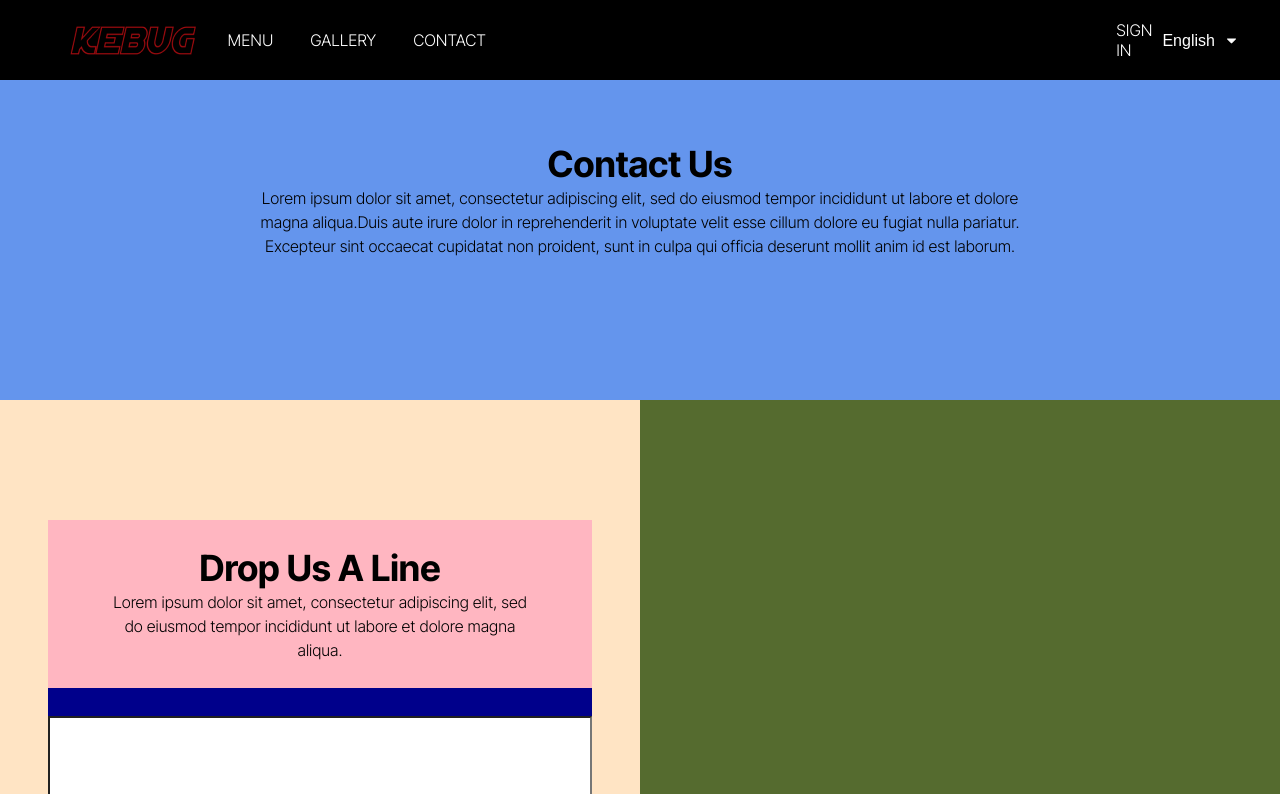
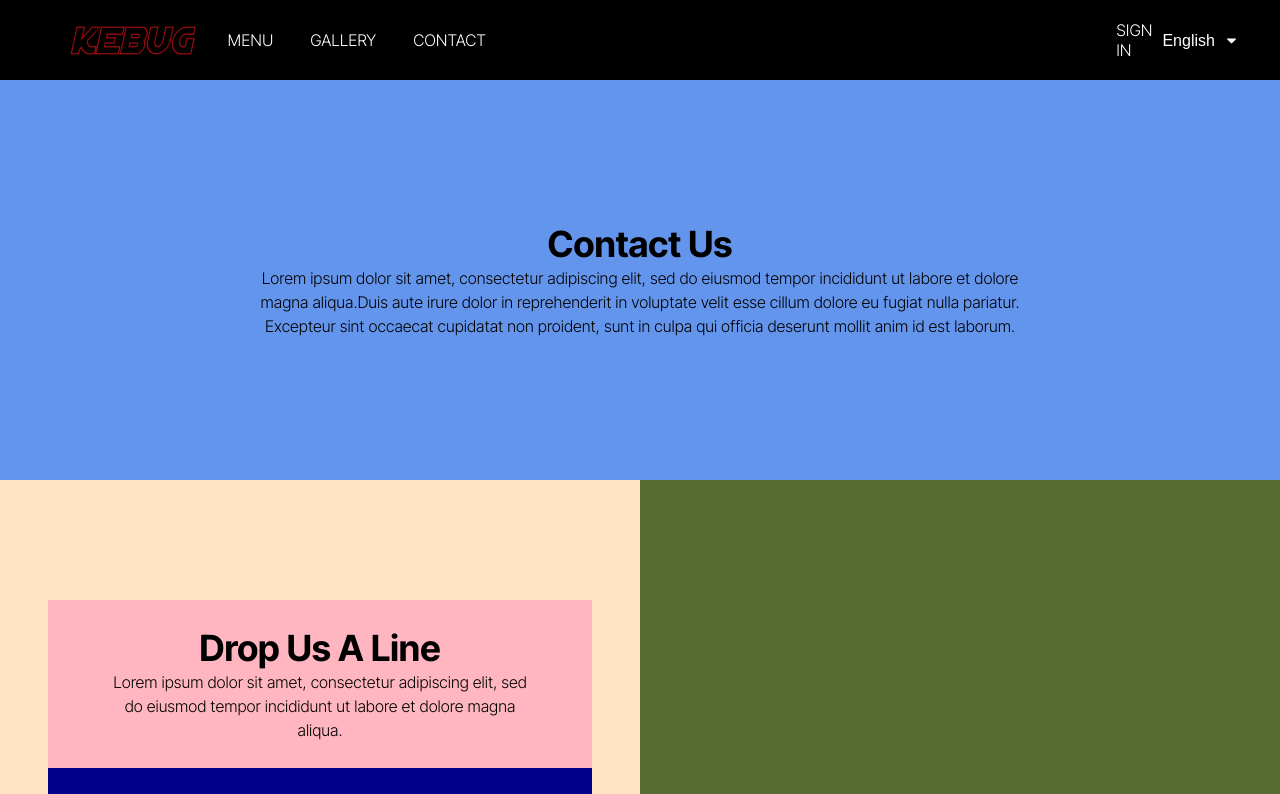
Before and after one commit to h3770k1k1/restaurant-site, a React (Create React App) app: page /contact in a window 1280 px wide. Shown: the top 794 px of the page. Built offline with nearby package versions, Linux system fonts and the light colour scheme.

Commit message:
wireframe almost done one element is lacking

```diff
--- a/src/components/Contact.css
+++ b/src/components/Contact.css
@@ -1,6 +1,8 @@
 .main-container{
 width: 100vw;
 height: 150vh;
+padding: 0;
+margin: 0;
 }
 
 .contact-data-container{
@@ -8,17 +10,21 @@ height: 150vh;
     width: 100%;
     height: 100%;
 
+
 }
 
 .contact-info{
+    padding-top: 10vh;
 width: 100%;
 height: calc(100% / 3);
+
 background-color: cornflowerblue;
 display: flex;
 flex-direction: column;
 justify-content: center;
 align-items: center;
 text-align: center;
+
 
 }
 .contact-info .description-text{
```
